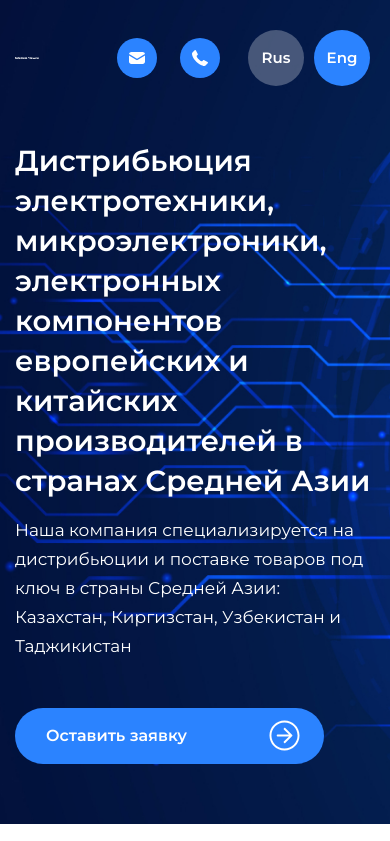
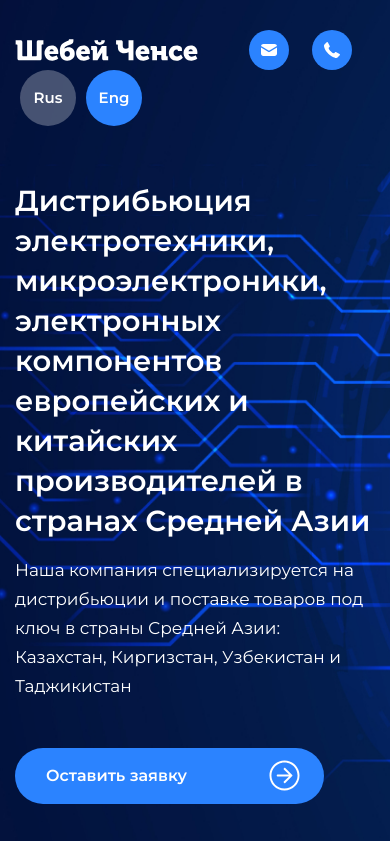
Before and after one commit to ART89-prog/schebey-chense, a plain HTML site: page index.html in a window 390 px wide. Shown: the top 841 px of the page. Drawn offline with Linux system fonts and the light colour scheme.

Commit message:
Адаптив

```diff
--- a/css/response_479.css
+++ b/css/response_479.css
@@ -3,6 +3,9 @@
     :root {
         --font_size: 16px;
         --font_size_title: 32px;
+    }
+    .header-top {
+        flex-wrap: wrap;
     }
     .cont {
         padding: 0 15px;
@@ -66,9 +69,6 @@
     }
     .advantages_slider .slick-dots .slick-active {
         background: #56994C;
-    }
-    .header_logo img {
-        width: 40%;
     }
     .callback_btn {
         height: 45px;
```
